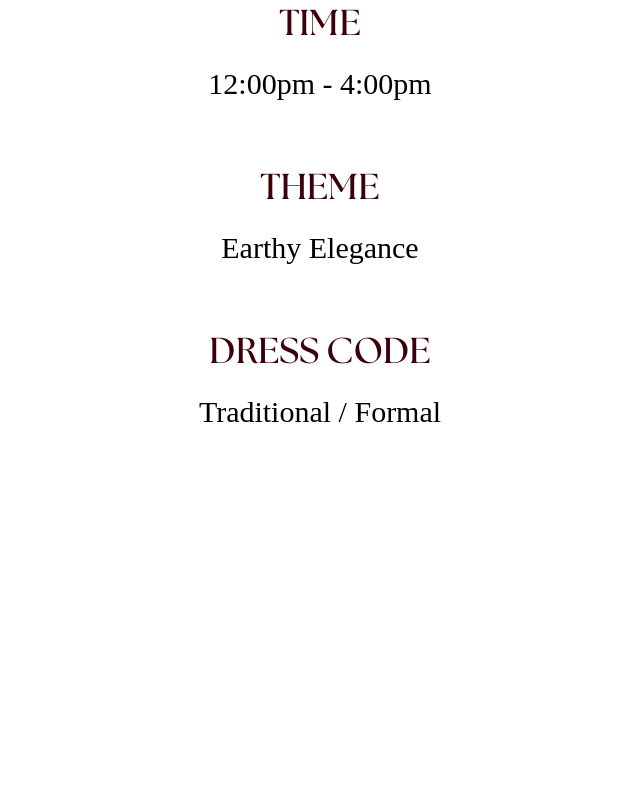
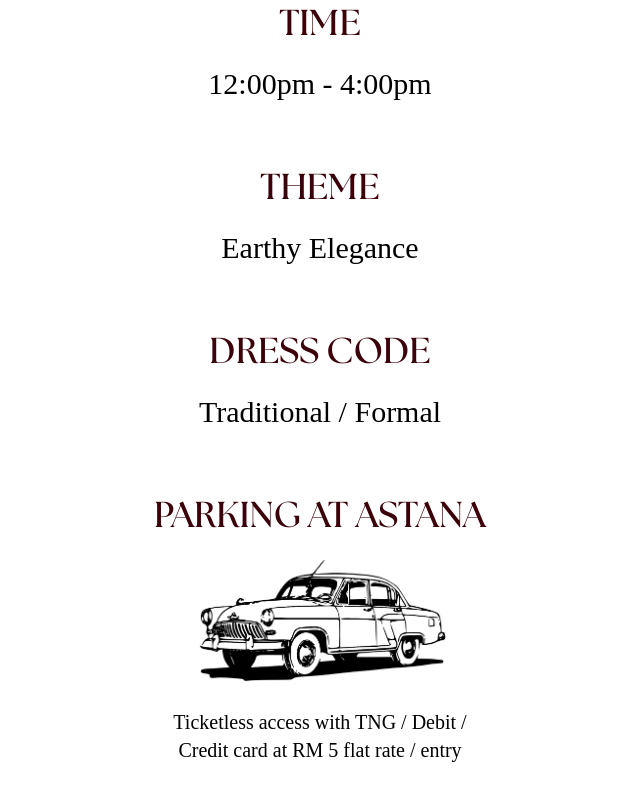
Before and after one commit to amadzai/syamad-wedding-invitation, a React (Vite) app: page /invitation in a window 1280 px wide. Shown: the part 1956-2756 px from the top of the page, without its empty margins (320-960 px from the left). Before the commit the page ends 2434 px from the top, so only its background shows below. Built offline with nearby package versions, Linux system fonts and the light colour scheme; a web font is replaced by a local one.

Commit message:
feat: add parking details

```diff
--- a/src/pages/Invitation.tsx
+++ b/src/pages/Invitation.tsx
@@ -12,6 +12,7 @@ import envelopeOpen from '../assets/images/invitation/envelope-open.png';
 import bismillah from '../assets/images/invitation/bismillah.png';
 import whiteFlowers from '../assets/images/invitation/white-flowers.png';
 import house from '../assets/images/invitation/house.png';
+import car from '../assets/images/invitation/car.png';
 
 export function Invitation() {
   return (
@@ -137,6 +138,17 @@ export function Invitation() {
         <Details title="TIME" detail="12:00pm - 4:00pm" />
         <Details title="THEME" detail="Earthy Elegance" />
         <Details title="DRESS CODE" detail="Traditional / Formal" />
+        <Details
+          title="PARKING AT ASTANA"
+          detail={<img src={car} alt="" className="w-48 sm:w-64" />}
+          subtext={
+            <>
+              Ticketless access with TNG / Debit /
+              <br />
+              Credit card at RM 5 flat rate / entry
+            </>
+          }
+        />
       </div>
     </main>
   );
@@ -156,9 +168,11 @@ function Bouquet({ src, className }: { src: string; className: string }) {
 function Details({
   title,
   detail,
+  subtext,
 }: {
   title: string;
   detail: React.ReactNode;
+  subtext?: React.ReactNode;
 }) {
   return (
     <div className="flex flex-col items-center">
@@ -166,9 +180,15 @@ function Details({
         {title}
       </p>
 
-      <p className="mt-4 text-center font-script text-2xl text-black sm:mt-6 sm:text-3xl">
+      <div className="mt-4 text-center font-script text-2xl text-black sm:mt-6 sm:text-3xl">
         {detail}
-      </p>
+      </div>
+
+      {subtext && (
+        <p className="mt-4 text-center font-seasons text-base text-black sm:mt-6 sm:text-xl">
+          {subtext}
+        </p>
+      )}
     </div>
   );
 }
```
Also changed, not shown: src/assets/images/invitation/car.png (added).
